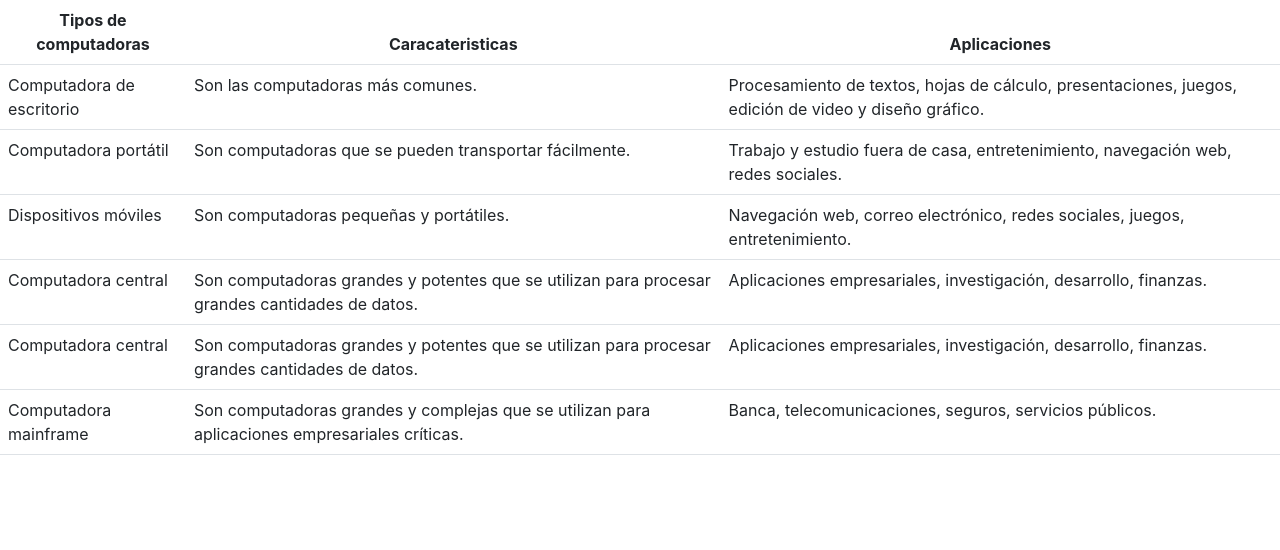
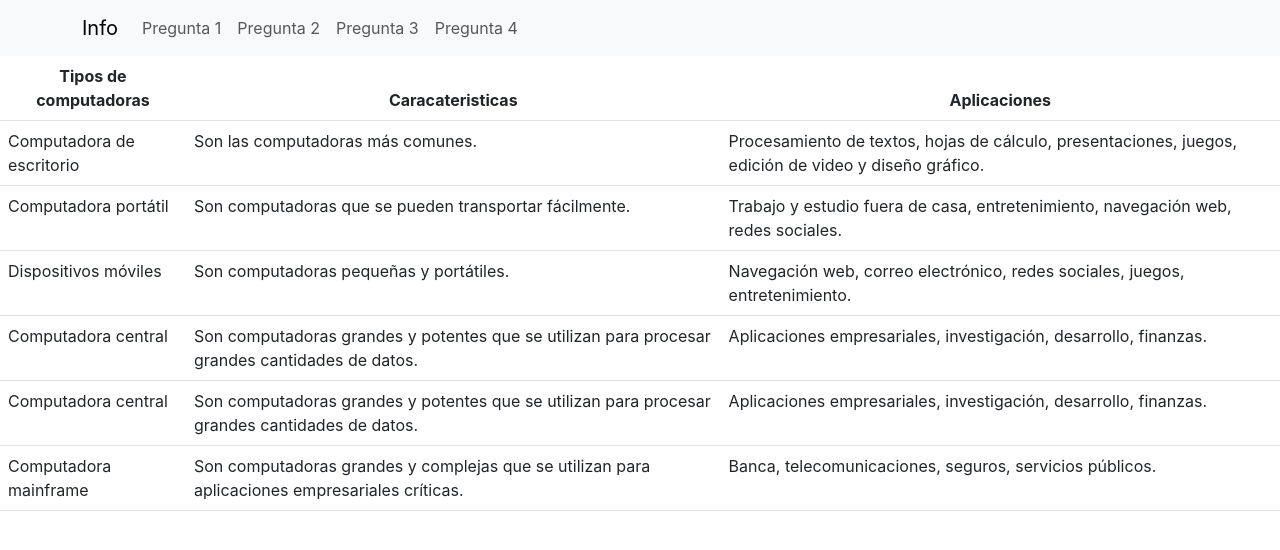
Before and after one commit to CarlosArgelio/iuta-iii-adc-eval1, a React (Create React App) app: page /questions-three in a window 1280 px wide. Shown: the top 550 px of the page. Built offline with nearby package versions, Linux system fonts and the light colour scheme.

Commit message:
feat: add navBar to project

```diff
--- a/src/pages/questions/CharacteristicsVariousComputers.jsx
+++ b/src/pages/questions/CharacteristicsVariousComputers.jsx
@@ -1,4 +1,5 @@
 import Table from 'react-bootstrap/Table';
+import NavBar from '../../pages/navbar/navbar';
 import info from '../../utils/questions_three'
 
 const CharacteristicsVariousComputers = () => {
@@ -15,6 +16,10 @@ const CharacteristicsVariousComputers = () => {
   console.log(characteristics)
 
   return (
+    <>
+      <div>
+        <NavBar />
+      </div>
       <div>
         <Table responsive>
           <thead className='text-center'>
@@ -27,6 +32,7 @@ const CharacteristicsVariousComputers = () => {
             {characteristics}
         </Table>
       </div>
+    </>
   );
 };
 
```
Lines whose indentation alone changed are shown as unchanged.
